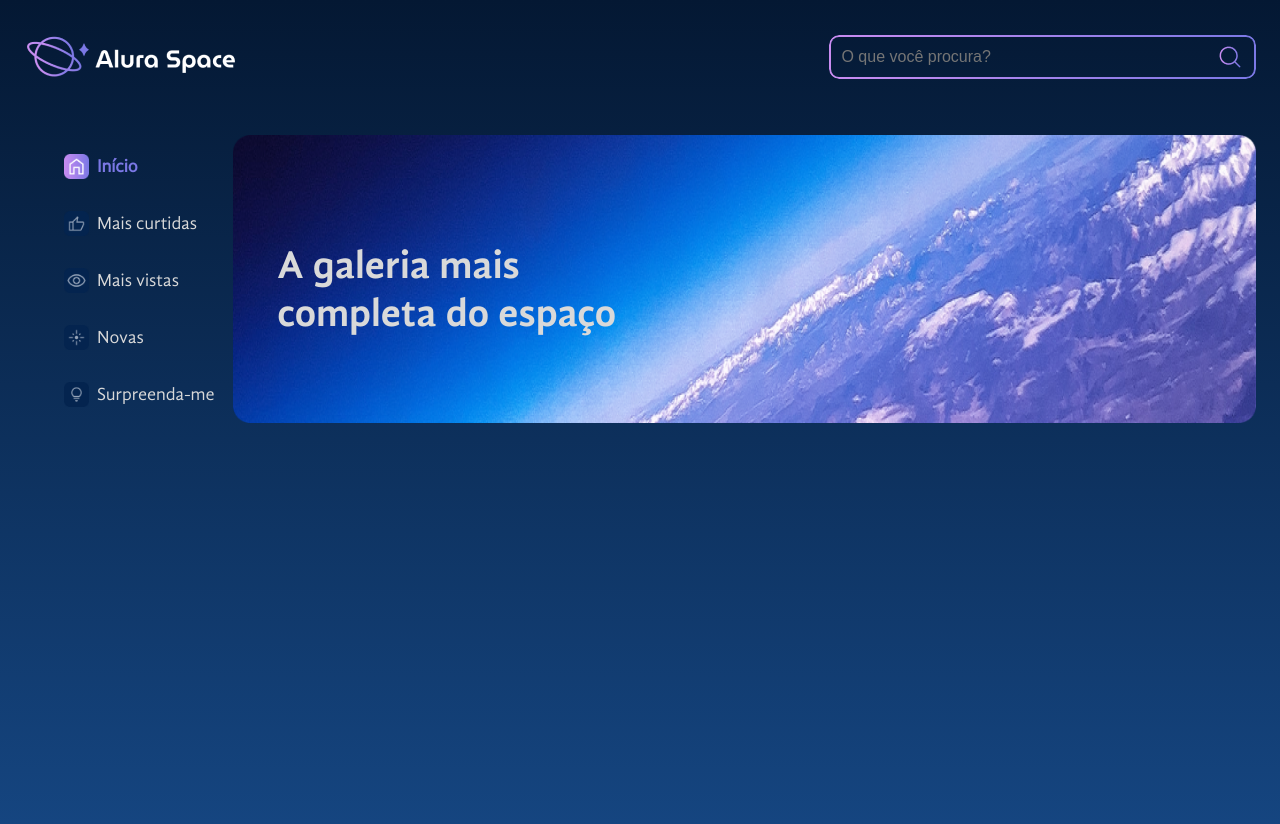
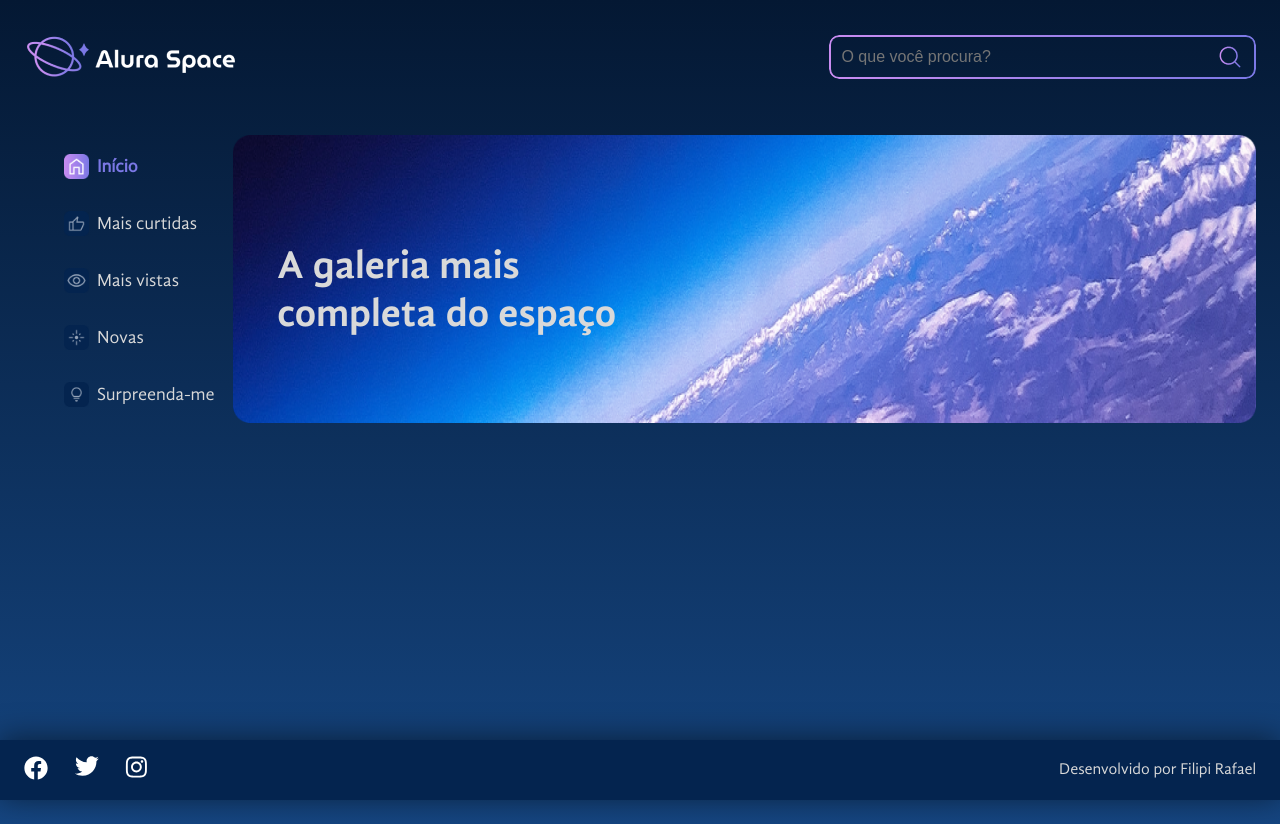
Before and after one commit to FilipiRafael/alura-space, a React (Create React App) app: page / in a window 1280 px wide. Built offline with nearby package versions, Linux system fonts and the light colour scheme.

Commit message:
Add new updates

```diff
--- /dev/null
+++ b/src/components/Rodape/Rodape.module.scss
@@ -0,0 +1,28 @@
+@import "../../styles/variaveis";
+
+.rodape {
+  background-color: $azul-rodape;
+  display: flex;
+  justify-content: space-between;
+  align-items: center;
+  padding: 0 24px;
+  position: fixed;
+  bottom: 0;
+  height: 60px;
+  width: 100%;
+  box-shadow: 0px -2px 30px rgba($color: #000000, $alpha: 0.5);
+  box-sizing: border-box;
+
+  &__icones {
+    width: 10%;
+    display: flex;
+    justify-content: space-between;
+    cursor: pointer;
+  }
+
+  p {
+    margin: 0;
+    color: $cor-do-texto;
+    font-family: $fonte-normal;
+  }
+}
--- /dev/null
+++ b/src/components/Rodape/index.jsx
@@ -0,0 +1,36 @@
+import React from "react";
+import facebook from "../../assets/facebook.svg";
+import twitter from "../../assets/twitter.svg";
+import instagram from "../../assets/instagram.svg";
+import styles from "./Rodape.module.scss";
+
+export default function Rodape() {
+  return (
+    <footer className={styles.rodape}>
+      <div className={styles.rodape__icones}>
+        <a
+          href="https://www.facebook.com/AluraCursosOnline/"
+          target="_blank"
+          rel="noreferrer"
+        >
+          <img src={facebook} alt="ícone do facebook" />
+        </a>
+        <a
+          href="https://twitter.com/aluraonline?lang=en"
+          target="_blank"
+          rel="noreferrer"
+        >
+          <img src={twitter} alt="ícone do twitter" />
+        </a>
+        <a
+          href="https://www.instagram.com/aluraonline/?hl=en"
+          target="_blank"
+          rel="noreferrer"
+        >
+          <img src={instagram} alt="ícone do instagram" />
+        </a>
+      </div>
+      <p>Desenvolvido por Filipi Rafael</p>
+    </footer>
+  );
+}
--- a/src/pages/PaginaInicial/index.jsx
+++ b/src/pages/PaginaInicial/index.jsx
@@ -2,6 +2,7 @@
 import Menu from "../../components/Menu";
 import banner from "../../assets/banner.png";
 import styles from "./PaginaInicial.module.scss";
+import Rodape from "../../components/Rodape";
 
 export default function PaginaInicial() {
     return (
@@ -16,6 +17,7 @@
                     </div>
                 </section>
             </main>
+            <Rodape />
         </>
     )
 }
```
